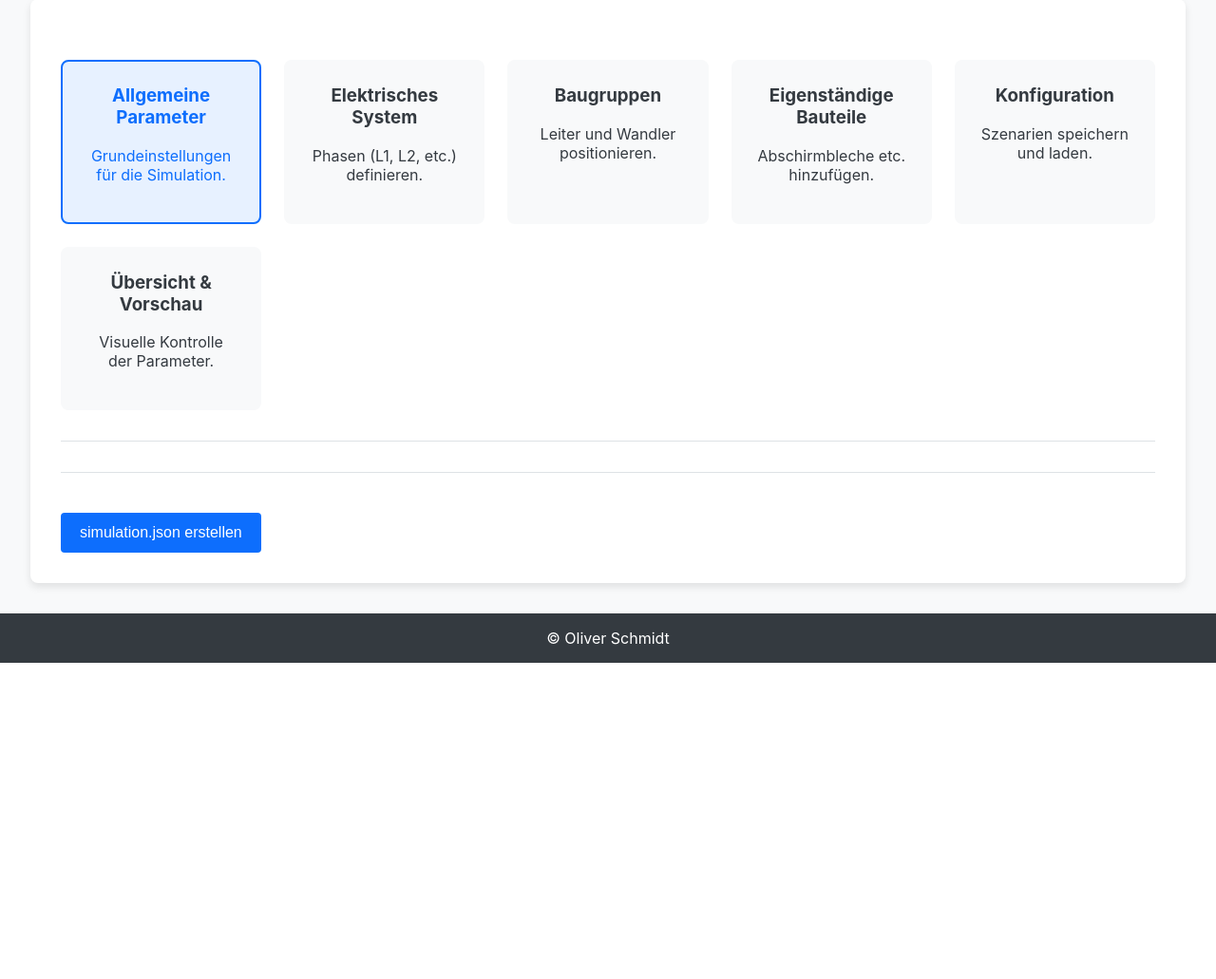
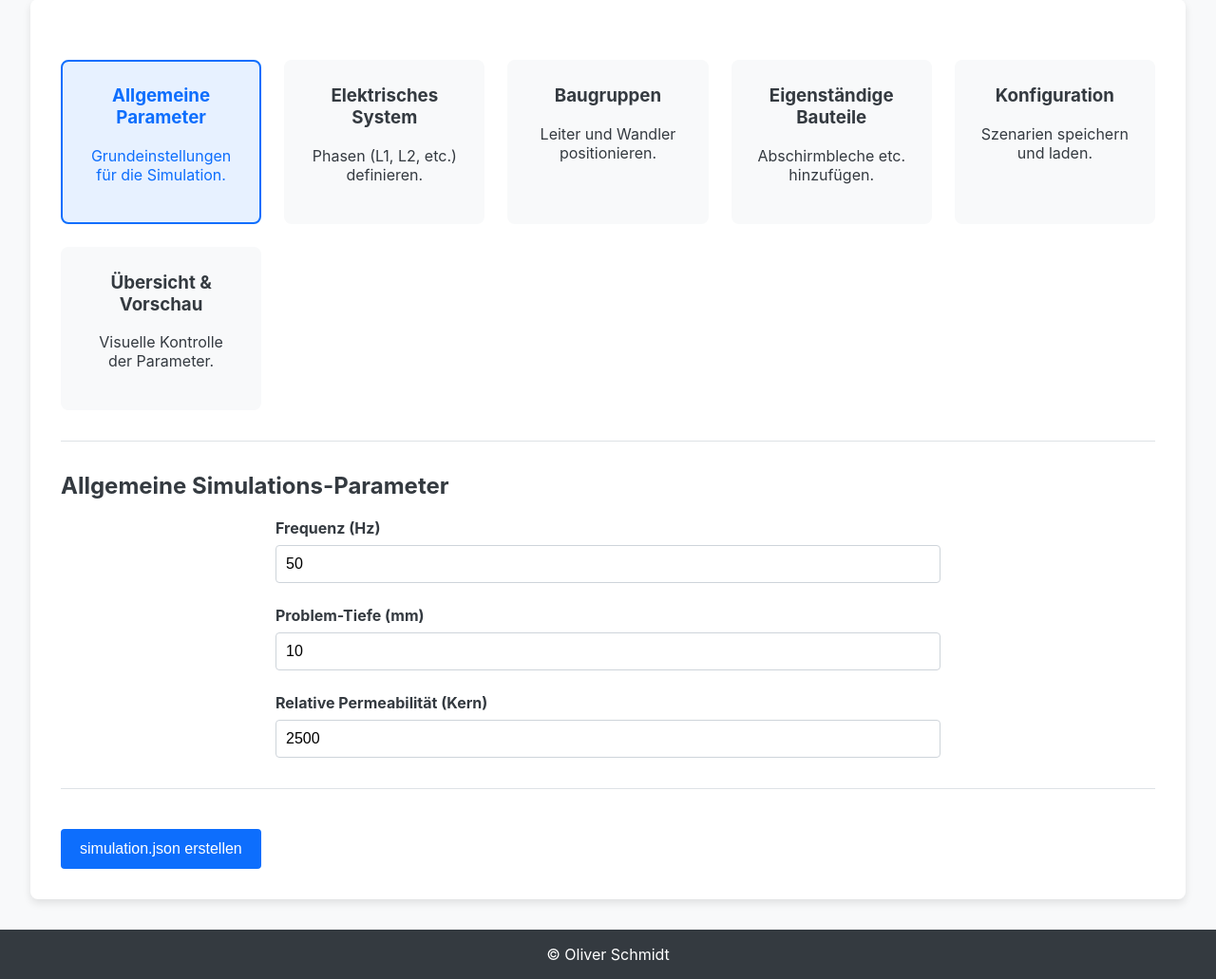
Before and after one commit to oliverschmidt99/magnetfeld_simulation, a Flask app: page /configurator in a window 1280 px wide, after a click that opens the changed part. Shown: the part 162-1193 px from the top of the page at 95% size. Before the commit the page ends 860 px from the top, so only its background shows below. Run offline with Flask 3, Linux system fonts and the light colour scheme; data that the repository does not hold is empty.

Commit message:
feat: Add favicon and update static files
This commit introduces a favicon for the website and updates existing static files (CSS and JavaScript) to improve the user experience and visual consistency.

```diff
--- a/static/css/style.css
+++ b/static/css/style.css
@@ -44,7 +44,9 @@ nav {
     height: 100%;
 }
 
-/* .header-right rule removed because it was empty */
+.header-right {
+    /* Leerer Container für Balance */
+}
 
 .nav-item {
     position: relative;
--- a/templates/base.html
+++ b/templates/base.html
@@ -6,6 +6,7 @@
     <meta name="viewport" content="width=device-width, initial-scale=1.0">
     <title>{% block title %}Magnetfeld Simulation{% endblock %}</title>
     <link rel="stylesheet" href="{{ url_for('static', filename='css/style.css') }}">
+    <link rel="icon" href="{{ url_for('static', filename='img/logo_rolf-janssen_2024.svg') }}" type="image/svg+xml">
 </head>
 
 <body>
--- a/templates/configurator.html
+++ b/templates/configurator.html
@@ -48,21 +48,71 @@
     <form id="simulation-form">
         <div id="config-sections">
             <div id="config-params" class="config-section">
+                <h2>Allgemeine Simulations-Parameter</h2>
+                <div class="form-group-wrapper">
+                    <div class="form-group">
+                        <label for="frequencyHz">Frequenz (Hz)</label>
+                        <input type="number" id="frequencyHz" value="50">
+                    </div>
+                    <div class="form-group">
+                        <label for="problemDepthM">Problem-Tiefe (mm)</label>
+                        <input type="number" step="1" id="problemDepthM" value="10">
+                    </div>
+                    <div class="form-group">
+                        <label for="coreRelPermeability">Relative Permeabilität (Kern)</label>
+                        <input type="number" id="coreRelPermeability" value="2500">
+                    </div>
+                </div>
             </div>
             <div id="config-phases" class="config-section">
+                <h2>Elektrisches System (Phasen)</h2>
+                <div id="electrical-system-list" class="dynamic-list"></div>
+                <button type="button" onclick="addPhase()">+ Phase hinzufügen</button>
             </div>
             <div id="config-assemblies" class="config-section">
+                <h2>Baugruppen (Assemblies)</h2>
+                <div id="assemblies-list" class="dynamic-list"></div>
+                <button type="button" onclick="addAssembly()">+ Baugruppe hinzufügen</button>
             </div>
             <div id="config-standalone" class="config-section">
+                <h2>Eigenständige Bauteile</h2>
+                <div id="standalone-list" class="dynamic-list"></div>
+                <button type="button" onclick="addStandalone()">+ Bauteil hinzufügen</button>
             </div>
             <div id="config-scenarios" class="config-section">
+                <h2>Szenarien verwalten</h2>
+                <div class="scenario-management">
+                    <div class="form-row">
+                        <div class="form-group">
+                            <label for="scenario-name">Szenario-Name</label>
+                            <input type="text" id="scenario-name" placeholder="Name für neues Szenario...">
+                        </div>
+                        <div class="form-group">
+                            <label for="saved-scenarios">Gespeicherte Szenarien</label>
+                            <select id="saved-scenarios"></select>
+                        </div>
+                    </div>
+                    <div class="button-group">
+                        <button type="button" id="save-scenario-btn">Szenario speichern</button>
+                        <button type="button" id="load-scenario-btn">Szenario laden</button>
+                        <button type="button" id="delete-scenario-btn" class="danger">Szenario löschen</button>
+                    </div>
+                </div>
             </div>
             <div id="config-summary" class="config-section active">
+                <h2>Zusammenfassung der Konfiguration</h2>
+                <div class="summary-container">
+                    <div class="summary-box" id="summary-output"></div>
+                    <div class="summary-box">
+                        <h3>Visuelle Vorschau</h3>
+                        <div id="visualization-container">
+                            <svg id="svg-canvas"></svg>
+                        </div>
+                    </div>
+                </div>
             </div>
         </div>
-
         <hr>
-
         <button type="submit">simulation.json erstellen</button>
     </form>
 </div>
```
Also changed, not shown: static/js/main.js (+23 -19 lines), static/favicon.ico (added).
